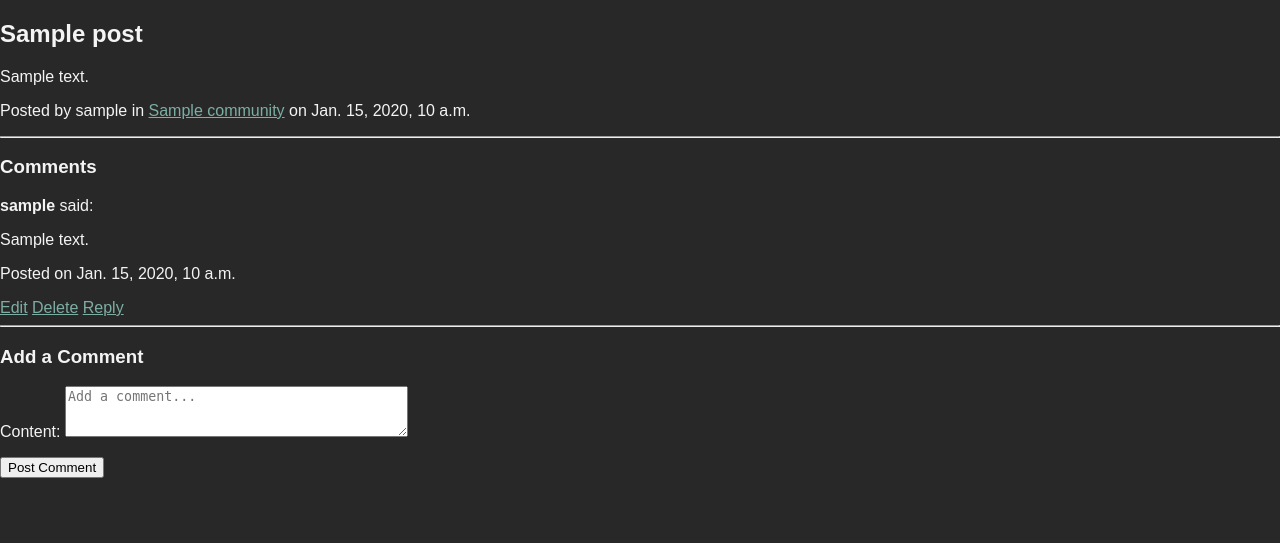
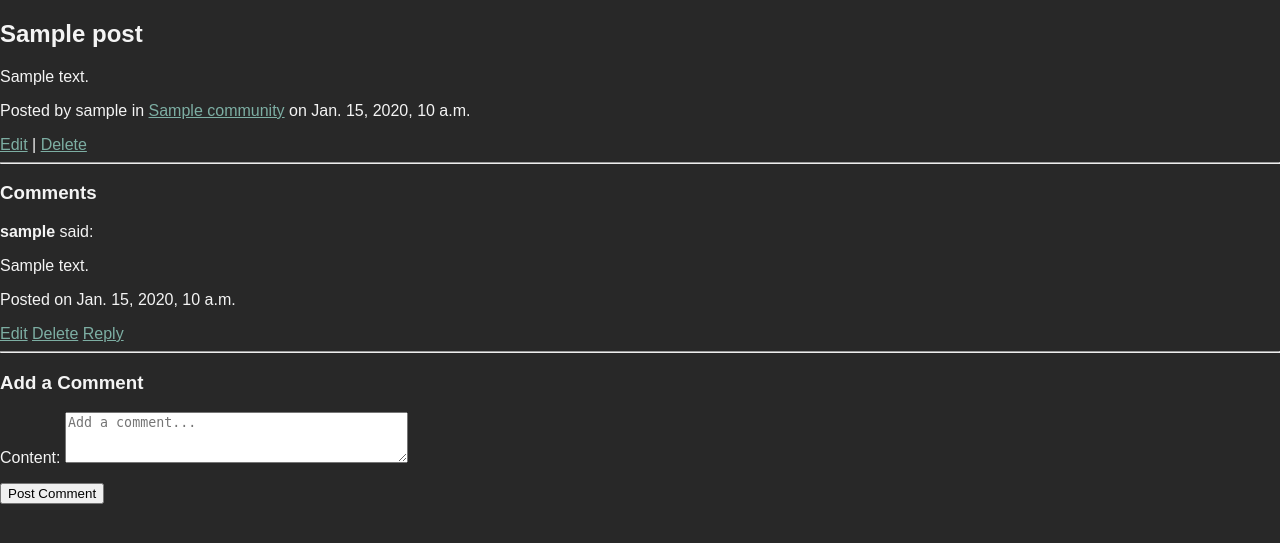
Before and after one commit to james-adcott-edu/scroller, a Django app: a page that uses forum/templates/post_detail.html in a window 1280 px wide. Shown: the part 51-594 px from the top of the page. Run offline with Django 5.2, Linux system fonts and the light colour scheme; a user stored in the database is signed in; tables that the repository leaves empty hold one stand-in row (values such as "Sample post"); some libraries are stand-ins or nearby versions.

Commit message:
add edit/delete for posts

```diff
--- a/forum/templates/post_detail.html
+++ b/forum/templates/post_detail.html
@@ -6,6 +6,12 @@
     <p>{{ post.rendered_content|safe }}</p>
     <p>Posted by {{ post.created_by.username }} in <a href="{% url 'community_detail' post.community.slug %}">{{ post.community.name }}</a> on {{ post.created_at }}</p>
 
+    <div id="author_controls">
+        {% if user.is_authenticated and user == post.created_by or user.is_staff %}
+        <a href="{% url 'edit_post' post.id %}">Edit</a> |
+        <a href="{% url 'delete_post' post.id %}">Delete</a>
+        {% endif %}
+    </div>
     <hr>
     <h3>Comments</h3>
     <div class="comments">
--- a/forum/urls.py
+++ b/forum/urls.py
@@ -11,6 +11,8 @@ urlpatterns = [
     path('u/<str:username>/', views.profile_view, name='profile_view'),  # Profile view
     path('u/<str:username>/<int:post_id>/', views.user_post_detail, name='user_post_detail'),  # User post detail
     path('editprofile', views.edit_profile, name='edit_profile'),  # Edit profile
+    path('post/<int:post_id>/edit/', views.edit_post, name='edit_post'),   # Edit post
+    path('post/<int:post_id>/delete/', views.delete_post, name='delete_post'),   # Delete post
     path('comment/<int:comment_id>/edit/', views.edit_comment, name='edit_comment'),  # Edit comment
     path('comment/<int:comment_id>/delete/', views.delete_comment, name='delete_comment'),  # Delete comment
     path('c/<slug:slug>/subscribe/', views.subscribe, name='subscribe'),  # Subscribe to community
--- a/forum/views.py
+++ b/forum/views.py
@@ -107,6 +107,26 @@ def post_detail(request, community_slug, post_id):
     return render(request, 'post_detail.html', {'post': post, 'comments': comments, 'form': form})
 
 @login_required
+def edit_post(request, post_id):
+    post = get_object_or_404(Post, id=post_id, created_by=request.user)
+    if request.method == 'POST':
+        form = PostForm(request.POST, instance=post)
+        if form.is_valid():
+            form.save()
+            return redirect('post_detail', post_id=post.id)
+    else:
+        form = PostForm(instance=post)
+    return render(request, 'edit_post.html', {'form': form, 'post': post})
+
+@login_required
+def delete_post(request, post_id):
+    post = get_object_or_404(Post, id=post_id, created_by=request.user)
+    if request.method == 'POST':
+        post.delete()
+        return redirect('all_posts')
+    return render(request, 'delete_post.html', {'post': post})
+
+@login_required
 def edit_comment(request, comment_id):
     comment = get_object_or_404(Comment, id=comment_id)
     if request.user != comment.created_by and not request.user.is_staff:
```
Also changed, not shown: forum/templates/delete_post.html (added, +11 -0 lines), forum/templates/edit_post.html (added, +10 -0 lines).
